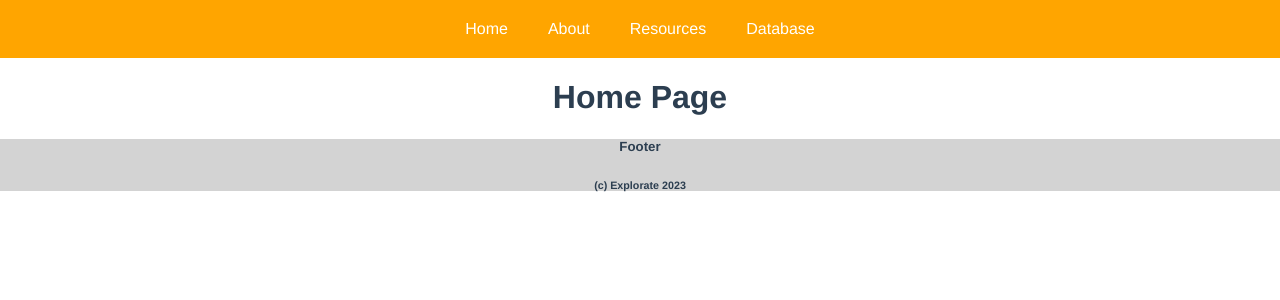
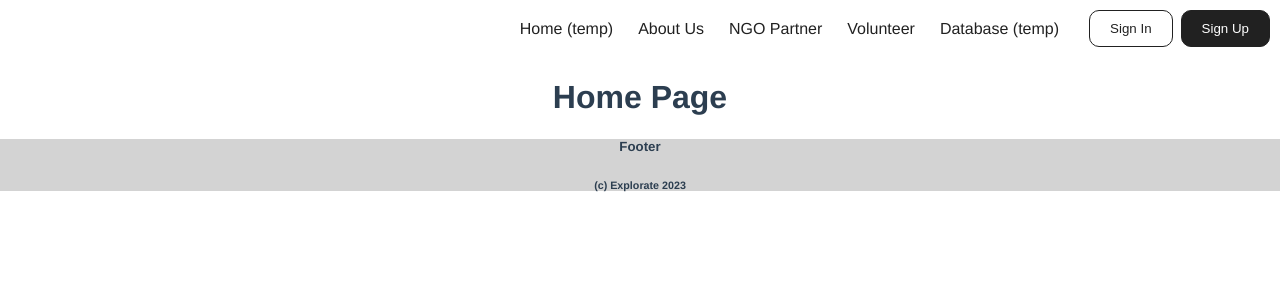
Before and after one commit to amyzliao/Explorate-Frontend, a Vue app in the folder explorate-frontend/: page / in a window 1280 px wide. Shown: the top 300 px of the page. Built offline with nearby package versions, Linux system fonts and the light colour scheme.

Commit message:
header bar

```diff
--- a/explorate-frontend/src/components/HeaderMod.vue
+++ b/explorate-frontend/src/components/HeaderMod.vue
@@ -1,9 +1,12 @@
 <template>
     <div class="nav">
-        <router-link to="/">Home</router-link>
-        <router-link to="/about">About</router-link>
-        <router-link to="/resources">Resources</router-link>
-        <router-link to="/database">Database</router-link>
+        <button class="signup">Sign Up</button>
+        <button class="signin">Sign In</button>
+        <router-link to="/database">Database (temp)</router-link>
+        <router-link to="/">Volunteer</router-link>
+        <router-link to="/about">NGO Partner</router-link>
+        <router-link to="/resources">About Us</router-link>
+        <router-link to="/">Home (temp)</router-link>
     </div>
 </template>
 
@@ -15,15 +18,45 @@ export default {
 
 <style>
 .nav {
-    background-color: orange;
-    padding: 20px;
+    background-color: white;
+    padding: 10px;
+    overflow: hidden;
 }
 .nav a {
+    float: right;
     text-decoration: none;
-    color: white;
-    padding: 20px;
+    color: #212121;
+    padding: 10px;
+    margin-left: 5px;
 }
 .nav a:hover {
     background-color: orangered;
 }
+
+.nav button {
+    float: right;
+    text-decoration: none;
+    padding-top: 10px;
+    padding-bottom: 10px;
+    border: 1px solid #212121;
+    border-radius: 10px;
+}
+
+.signin {
+    float: right;
+    text-decoration: none;
+    padding: 20px;
+    background-color: white;
+    color: #212121;
+    margin-left: 20px;
+}
+
+.signup {
+    float: right;
+    text-decoration: none;
+    padding: 20px;
+    background-color: #212121;
+    color: white;
+    margin-left: 8px;
+}
 </style>
```
